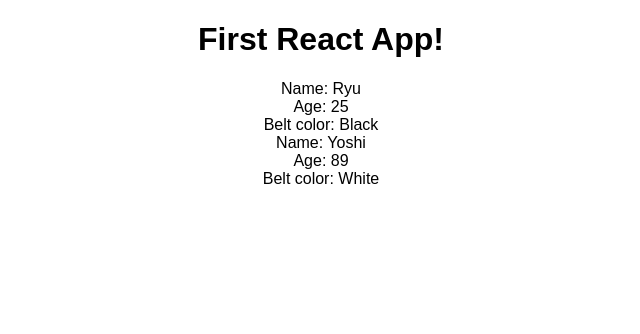
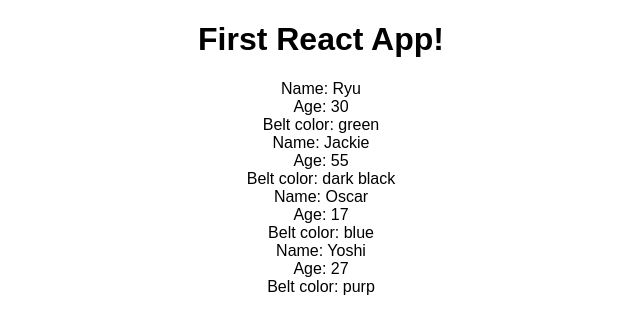
Before and after one commit to milomacphail/reacttutorial, a React (Create React App) app in the folder my-app/: page / in a window 1280 px wide. Shown: the top 334 px of the page, without its empty margins (319-959 px from the left). Built offline with nearby package versions, Linux system fonts and the light colour scheme.

Commit message:
Destructured classes for stateless components

```diff
--- a/my-app/src/App.js
+++ b/my-app/src/App.js
@@ -3,12 +3,20 @@ import Ninjas from './Ninjas';
 import './App.css';
 
 class App extends Component {
+    state = {
+        ninjas: [
+
+          { name: "Ryu", age: 30, belt: "green", id: 1 },
+          { name: "Jackie", age: 55, belt: "dark black", id: 2 },
+          { name: "Oscar", age: 17, belt: "blue", id: 3 },
+          { name: "Yoshi", age: 27, belt: "purp", id: 4 }
+          ]
+    }
   render(){
     return(
       <div className="App">
         <h1>First React App!</h1>
-        <Ninjas name="Ryu" age="25" belt ="Black" />
-        <Ninjas name="Yoshi" age="89" belt ="White" />
+        <Ninjas ninjas = { this.state.ninjas } />
       </div>
     );
   }
--- a/my-app/src/Ninjas.js
+++ b/my-app/src/Ninjas.js
@@ -1,16 +1,22 @@
-import React, { Component } from 'react';
+import React from 'react';
 
-class Ninjas extends Component{
-    render(){
-             console.log(this.props)
+const Ninjas = ({ninjas}) => {
+             const ninjaList = ninjas.map(ninja => {
+                 return (
+
+                    <div className = "ninja" key = { ninja.id }>
+                    <div >Name: { ninja.name }</div>
+                    <div>Age: { ninja.age }</div>
+                    <div>Belt color: { ninja.belt }</div>
+                    </div>
+
+                     )
+             })
     return(
-        <div className = "ninja">
-        <div >Name: { this.props.name }</div>
-        <div>Age: { this.props.age }</div>
-        <div>Belt color: { this.props.belt }</div>
-        </div>
+            <div className="ninja-list">
+                { ninjaList }
+            </div>
         )
     }
-}
 
 export default Ninjas;
```
